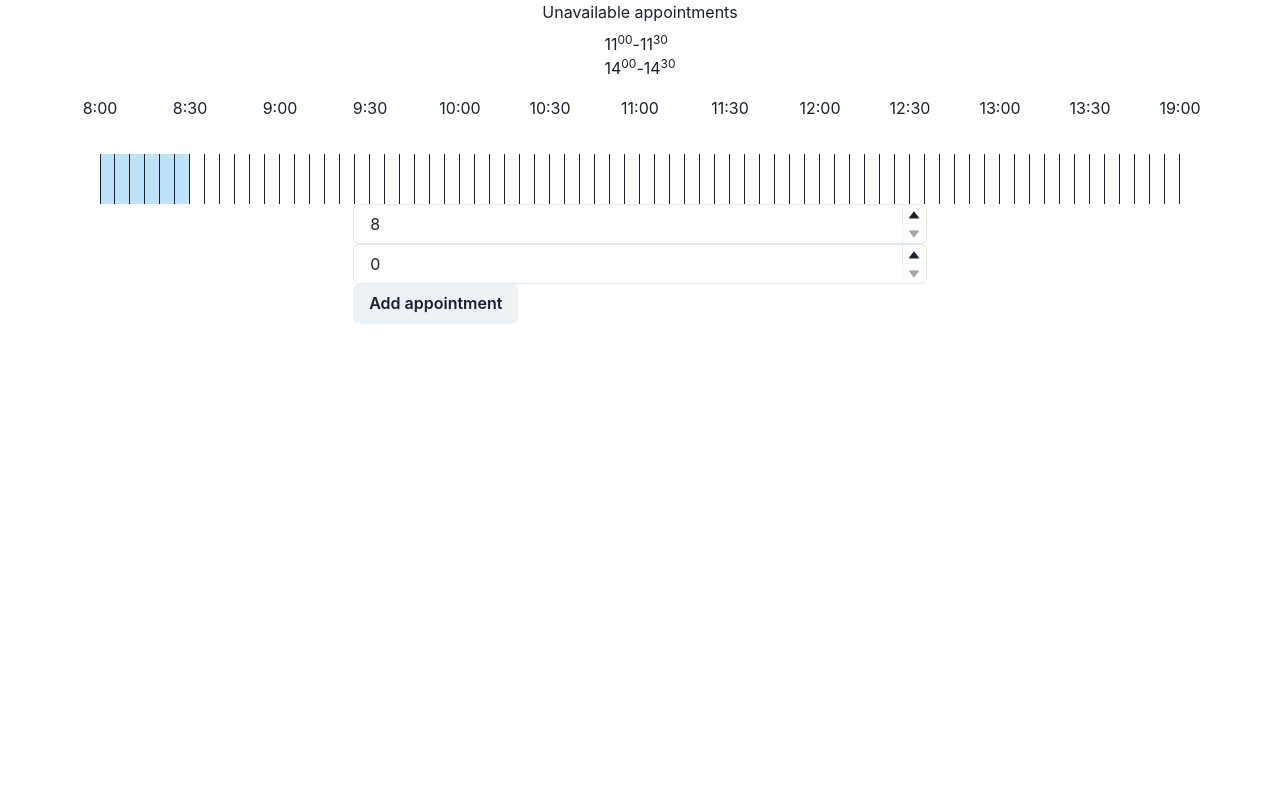
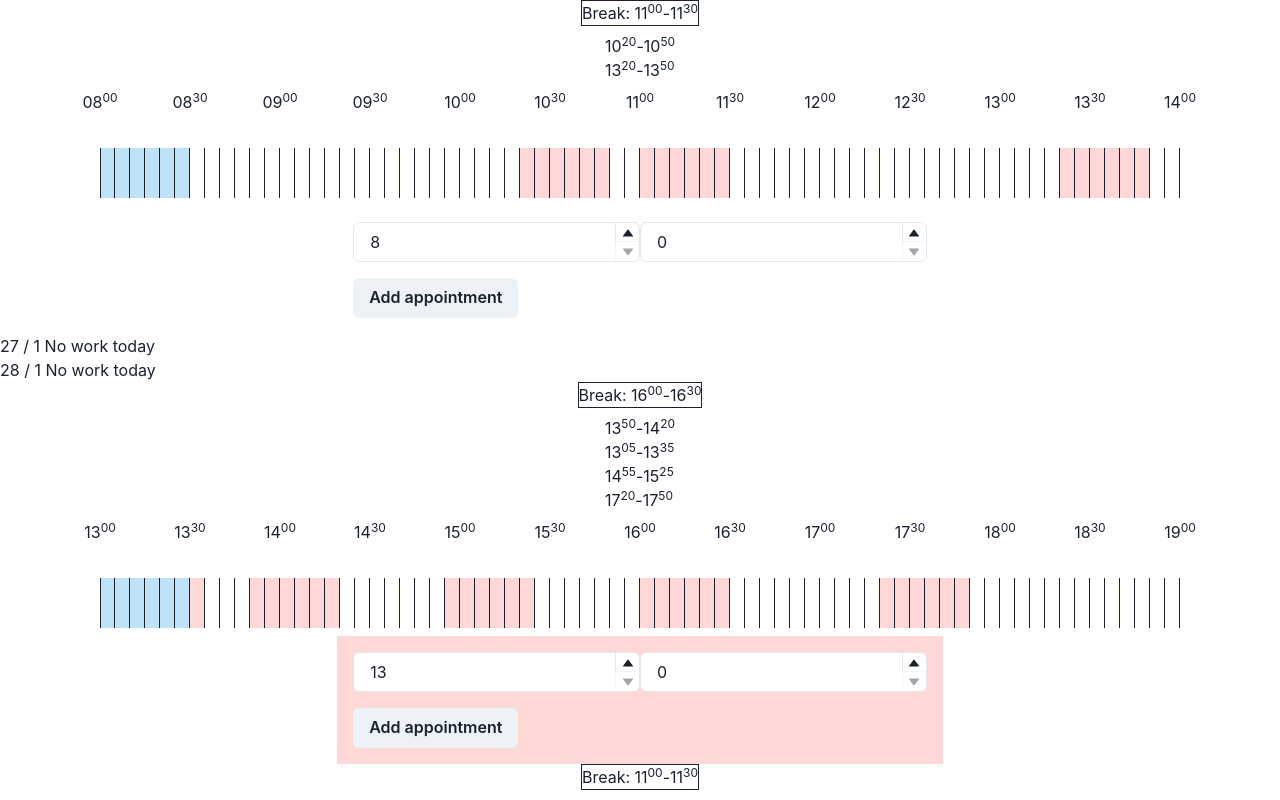
Before and after one commit to voiys/infobip-assignment, a React (Create React App) app: page / in a window 1280 px wide. Shown: the top 800 px of the page. Built offline with nearby package versions, Linux system fonts and the light colour scheme.

Commit message:
the app had all the functionality it needs, now let's refactor

```diff
--- a/src/App.tsx
+++ b/src/App.tsx
@@ -1,109 +1,89 @@
 import { ChakraProvider } from '@chakra-ui/react';
-import { FC, useEffect, useState } from 'react';
-import Timetable from './components/Timetable';
-import TimetableInputForm from './components/TimetableInputForm';
-import TimetableUserAppointment from './components/TimetableUserAppointment';
-import { Appointment } from './types/Appointment';
-import { Cursor } from './types/Cursor';
-import { AppointmentType } from './utils/AppointmentType';
-import { DateTimeCalculator } from './utils/DateTimeCalculator';
-import { OffsetDate } from './utils/OffsetDate';
-import { RandomGenerator } from './utils/RandomGenerator';
-import { ScheduleDate } from './utils/ScheduleDate';
+import { FC } from 'react';
+import Timetables from './components/Timetables';
 
 const App: FC = () => {
-  const tomorrow = new ScheduleDate(new OffsetDate(3));
-  const tomorrowAppointments = RandomGenerator.appointmentsForWeek().filter(
-    appointment => {
-      const aDate = appointment.date.getDate();
-      const tDate = tomorrow.getDate();
-      const cond = aDate === tDate;
-      return cond;
-    }
-  );
-  const [hours, setHours] = useState(tomorrow.shiftStart[0].toString());
-  const [minutes, setMinutes] = useState(tomorrow.shiftStart[1].toString());
-  const [appointments, setAppointments] = useState(tomorrowAppointments);
-  const [userAppointment, setUserAppointment] = useState<
-    Appointment | undefined
-  >(undefined);
-  const [cursor, setCursor] = useState<Cursor>({
-    color: 'blue.100',
-    length: DateTimeCalculator.addAppointmentDuration(tomorrow).date
-      .minuteFactor,
-    position: 0,
-    isIntersecting: false,
-  });
-  const [invalidMessage, setInvalidMessage] = useState<
-    AppointmentType | undefined
-  >(undefined);
+  // const tomorrow = new ScheduleDate(new OffsetDate(4));
+  // const tomorrowAppointments = RandomGenerator.appointmentsForWeek().filter(
+  //   appointment => {
+  //     const aDate = appointment.date.getDate();
+  //     const tDate = tomorrow.getDate();
+  //     const cond = aDate === tDate;
+  //     return cond;
+  //   }
+  // );
+  // const [hours, setHours] = useState(tomorrow.shiftStart[0].toString());
+  // const [minutes, setMinutes] = useState(tomorrow.shiftStart[1].toString());
+  // const [appointments, setAppointments] = useState(tomorrowAppointments);
+  // const [userAppointment, setUserAppointment] = useState<
+  //   Appointment | undefined
+  // >(undefined);
+  // const [cursor, setCursor] = useState<Cursor>({
+  //   color: 'blue.100',
+  //   length: DateTimeCalculator.addAppointmentDuration(tomorrow).date
+  //     .minuteFactor,
+  //   position: 0,
+  //   isIntersecting: false,
+  // });
+  // const [invalidMessage, setInvalidMessage] = useState<
+  //   AppointmentType | undefined
+  // >(undefined);
 
-  const addAppointment = (appointment: Appointment) => {
-    setUserAppointment(appointment);
-    setAppointments(appointments => [...appointments, appointment]);
-  };
+  // const addAppointment = (appointment: Appointment) => {
+  //   setUserAppointment(appointment);
+  //   setAppointments(appointments => [...appointments, appointment]);
+  // };
 
-  const removeAppointment = () => {
-    if (userAppointment) {
-      setUserAppointment(undefined);
-      setAppointments(appointments =>
-        appointments.filter(
-          appointment => appointment.type !== AppointmentType.User
-        )
-      );
-    }
-  };
+  // const removeAppointment = () => {
+  //   if (userAppointment) {
+  //     setUserAppointment(undefined);
+  //     setAppointments(appointments =>
+  //       appointments.filter(
+  //         appointment => appointment.type !== AppointmentType.User
+  //       )
+  //     );
+  //   }
+  // };
 
-  useEffect(() => {
-    const cursorOnAppointment = tomorrow.createAppointment([
-      parseInt(hours),
-      parseInt(minutes),
-    ]);
-    const newCursorPosition = cursorOnAppointment.date.minuteFactor;
-    const appointmentIntersection = cursorOnAppointment.date.intersectionWith(
-      appointments
-    );
-    const cursorIsIntersecting = appointmentIntersection.length > 0;
+  // useEffect(() => {
+  //   const cursorOnAppointment = tomorrow.createAppointment([
+  //     parseInt(hours),
+  //     parseInt(minutes),
+  //   ]);
+  //   const newCursorPosition = cursorOnAppointment.date.minuteFactor;
+  //   const appointmentIntersection = cursorOnAppointment.date.intersectionWith(
+  //     appointments
+  //   );
+  //   const cursorIsIntersecting = appointmentIntersection.length > 0;
 
-    if (cursorIsIntersecting) {
-      const appointmentType = appointmentIntersection[0].type; // @todo -- interpret this
+  //   if (cursorIsIntersecting) {
+  //     const appointmentType = appointmentIntersection[0].type; // @todo -- interpret this
 
-      setInvalidMessage(appointmentType);
-    } else {
-      if (invalidMessage !== undefined) setInvalidMessage(undefined);
-    }
+  //     setInvalidMessage(appointmentType);
+  //   } else {
+  //     if (invalidMessage !== undefined) setInvalidMessage(undefined);
+  //   }
 
-    setCursor(oldCursor => ({
-      ...oldCursor,
-      position: newCursorPosition,
-      isIntersecting: cursorIsIntersecting,
-    }));
-  }, [hours, minutes, invalidMessage, appointments]);
+  //   setCursor(oldCursor => ({
+  //     ...oldCursor,
+  //     position: newCursorPosition,
+  //     isIntersecting: cursorIsIntersecting,
+  //   }));
+  // }, [hours, minutes, invalidMessage, appointments]);
+
+  // return (
+  //   <ChakraProvider resetCSS>
+  //     <Timetable
+  //       timetableDate={tomorrow}
+  //       appointments={appointments}
+  //       cursor={cursor}
+  //     />
+  //   </ChakraProvider>
+  // );
 
   return (
     <ChakraProvider resetCSS>
-      <Timetable
-        timetableDate={tomorrow}
-        appointments={appointments}
-        cursor={cursor}
-      />
-      {userAppointment ? (
-        <TimetableUserAppointment
-          timetableDate={userAppointment.date}
-          removeAppointment={removeAppointment}
-        />
-      ) : (
-        <TimetableInputForm
-          invalidMessage={invalidMessage}
-          appointments={appointments}
-          timetableDate={tomorrow}
-          hoursValue={hours}
-          minutesValue={minutes}
-          setHours={setHours}
-          setMinutes={setMinutes}
-          addAppointment={addAppointment}
-        />
-      )}
+      <Timetables />
     </ChakraProvider>
   );
 };
--- /dev/null
+++ b/src/components/NotWorking.tsx
@@ -0,0 +1,17 @@
+import { Flex } from '@chakra-ui/react';
+import { FC } from 'react';
+import { ScheduleDate } from '../utils/ScheduleDate';
+
+export interface NotWorkingProps {
+  timetableDate: ScheduleDate;
+}
+
+const NotWorking: FC<NotWorkingProps> = ({ children, timetableDate }) => {
+  return (
+    <Flex>
+      {timetableDate.getDate()} / {timetableDate.getMonth()} No work today
+    </Flex>
+  );
+};
+
+export default NotWorking;
--- a/src/components/TimeRange.tsx
+++ b/src/components/TimeRange.tsx
@@ -10,7 +10,7 @@ export interface TimeRangeProps {
 
 const TimeRange: FC<TimeRangeProps> = ({ time1, time2 }) => {
   return (
-    <Flex>
+    <Flex display='inline-flex'>
       <TimeComp time={time1} /> - <TimeComp time={time2} />
     </Flex>
   );
--- a/src/components/Timetable.tsx
+++ b/src/components/Timetable.tsx
@@ -1,64 +1,96 @@
-import { Flex, Grid, GridItem, Text, VStack } from '@chakra-ui/react';
+import { Box, Flex, Grid, GridItem, VStack } from '@chakra-ui/react';
 import { FC } from 'react';
+import { useTimetable } from '../hooks/useTimetable';
 import { Appointment } from '../types/Appointment';
-import { Cursor } from '../types/Cursor';
-import { AppointmentType } from '../utils/AppointmentType';
 import { DateTimeCalculator } from '../utils/DateTimeCalculator';
+import { PredicateDeterminator } from '../utils/PredicateDeterminator';
 import { ScheduleDate } from '../utils/ScheduleDate';
 import { chakraTheme } from '../utils/theme';
-import TimetableBody from './TimetableBody';
-import TimetableHeader from './TimetableHeader';
+import Time from './Time';
+import TimetableInputForm from './TimetableInputForm';
+import TimetableList from './TimetableList';
+import TimetableUserAppointment from './TimetableUserAppointment';
 
 export interface TimetableProps {
   timetableDate: ScheduleDate;
-  appointments: Appointment[];
-  cursor: Cursor;
+  initialAppointments: Appointment[];
+  addAppUserAppointment: (newAppointment: Appointment) => void;
+  removeAppUserAppointment: (toBeRemoved: Appointment | undefined) => void;
+  userAppointments: Appointment[];
 }
 
 const Timetable: FC<TimetableProps> = ({
   timetableDate,
+  initialAppointments,
+  addAppUserAppointment,
+  removeAppUserAppointment,
+  userAppointments,
+}) => {
+  const {
+    cursor,
+    userAppointment,
+    invalidMessage,
+    removeAppointment: removeAppointmentFromTimetable,
+    addAppointment: addAppointmentToTimetable,
+    hours,
+    minutes,
+    setHours,
+    setMinutes,
     appointments,
-  cursor,
-}) => {
+  } = useTimetable(timetableDate, initialAppointments);
+
+  const addAppointment = (newAppointment: Appointment) => {
+    addAppointmentToTimetable(newAppointment);
+    addAppUserAppointment(newAppointment);
+  };
+
+  const removeAppointment = () => {
+    removeAppUserAppointment(userAppointment);
+    removeAppointmentFromTimetable();
+  };
+
   return (
+    <>
       <VStack maxW='max-content' mx='auto'>
-      <TimetableHeader timetableDate={timetableDate} />
-      <TimetableBody
+        <TimetableList
+          appointments={appointments}
           timetableDate={timetableDate}
-        appointments={appointments.filter(
-          appointment =>
-            appointment.type !== AppointmentType.Break &&
-            appointment.type !== AppointmentType.EndOfShift
-        )}
         />
         <Flex w='full' position='relative'>
           <Grid templateColumns='repeat(72, 1fr)' templateRows='50px' w='full'>
             {Array.from({ length: 6 })
               .flatMap((_, i) => [
-              `${timetableDate.shiftStart[0] + i}:00`,
-              `${timetableDate.shiftStart[0] + i}:30`,
+                [timetableDate.shiftStart[0] + i, 0],
+                [timetableDate.shiftStart[0] + i, 30],
               ])
-            .map(i => (
+              .flatMap((time, i) => (
                 <GridItem
                   key={i}
                   colSpan={6}
                   textAlign='center'
                   transform='translateX(-50%)'
                 >
-                {i}
+                  <Time
+                    time={
+                      (PredicateDeterminator.isTime(time) && time) || [0, 0]
+                    }
+                  />
                 </GridItem>
               ))}
           </Grid>
-        <Text
+          <Box
             textAlign='center'
             transform='translateX(50%)'
             position='absolute'
             right='0'
           >
-          19:00
-        </Text>
+            <Time time={timetableDate.endOfShift} />
+          </Box>
         </Flex>
-      <Grid templateColumns='repeat(72, minmax(5px, 15px))' templateRows='50px'>
+        <Grid
+          templateColumns='repeat(72, minmax(5px, 15px))'
+          templateRows='50px'
+        >
           {Array.from({ length: 72 }).map((_, i) => (
             <GridItem
               key={i}
@@ -82,7 +114,27 @@ const Timetable: FC<TimetableProps> = ({
             />
           ))}
         </Grid>
+        {userAppointment ? (
+          <TimetableUserAppointment
+            timetableDate={userAppointment.date}
+            removeAppointment={removeAppointment}
+          />
+        ) : userAppointments.length == 2 ? (
+          <Box>no more appointments this week</Box>
+        ) : (
+          <TimetableInputForm
+            invalidMessage={invalidMessage}
+            appointments={appointments}
+            timetableDate={timetableDate}
+            hoursValue={hours}
+            minutesValue={minutes}
+            setHours={setHours}
+            setMinutes={setMinutes}
+            addAppointment={addAppointment}
+          />
+        )}
       </VStack>
+    </>
   );
 };
 
--- a/src/components/TimetableHeader.tsx
+++ b/src/components/TimetableHeader.tsx
@@ -1,4 +1,4 @@
-import { List, ListItem, Text } from '@chakra-ui/react';
+import { Box, HStack } from '@chakra-ui/react';
 import { FC } from 'react';
 import { DateTimeCalculator } from '../utils/DateTimeCalculator';
 import { ScheduleDate } from '../utils/ScheduleDate';
@@ -9,27 +9,20 @@ export interface TimetableHeaderProps {
 }
 
 const TimetableHeader: FC<TimetableHeaderProps> = ({ timetableDate }) => {
-  const unavailableAppointments = [
-    timetableDate.breakAppointment,
-    timetableDate.endOfShiftAppointment,
-  ];
   return (
-    <>
-      <Text>Unavailable appointments</Text>
-      <List>
-        {unavailableAppointments.map((appointment, i) => (
-          <ListItem key={i}>
-            <TimeRange
-              time1={appointment.date.time}
-              time2={
-                DateTimeCalculator.addAppointmentDuration(appointment.date).date
-                  .time
-              }
-            />
-          </ListItem>
-        ))}
-      </List>
-    </>
+    <HStack border='1px' spacing='gap-md'>
+      <Box>
+        Break:{' '}
+        <TimeRange
+          time1={timetableDate.breakAppointment.date.time}
+          time2={
+            DateTimeCalculator.addAppointmentDuration(
+              timetableDate.breakAppointment.date
+            ).date.time
+          }
+        />
+      </Box>
+    </HStack>
   );
 };
 
--- a/src/components/TimetableInputForm.tsx
+++ b/src/components/TimetableInputForm.tsx
@@ -1,4 +1,4 @@
-import { Box, Button, Flex, Tooltip } from '@chakra-ui/react';
+import { Button, Flex } from '@chakra-ui/react';
 import { Dispatch, FC, FormEventHandler, SetStateAction } from 'react';
 import { Time } from '../types/Time';
 import { Appointment } from '../types/Appointment';
@@ -41,10 +41,27 @@ const TimetableInputForm: FC<TimetableInputFormProps> = ({
     }
   };
 
+  const messageExists = invalidMessage !== undefined;
+  let tooltipLabel;
+
+  if (messageExists) {
+    switch (invalidMessage) {
+      case AppointmentType.Break:
+        tooltipLabel = "We're on break.";
+        break;
+      case AppointmentType.EndOfShift:
+        tooltipLabel = 'We go home on time.';
+        break;
+      case AppointmentType.Random:
+        tooltipLabel = 'An appointment already exists at the time.';
+        break;
+    }
+  }
+
   return (
     <Flex position='relative'>
-      <Tooltip isOpen={invalidMessage !== undefined} label='hi' placement='top'>
       <MotionContainer
+        p='4'
         as='form'
         onSubmit={handleSubmit}
         animate={{
@@ -54,6 +71,7 @@ const TimetableInputForm: FC<TimetableInputFormProps> = ({
               : chakraTheme.colors.white,
         }}
       >
+        <Flex justify='space-between' mb='4'>
           <TimetableInput
             timetableDate={timetableDate}
             value={hoursValue}
@@ -66,9 +84,11 @@ const TimetableInputForm: FC<TimetableInputFormProps> = ({
             setValue={setMinutes}
             type='minute'
           />
-          <Button type='submit'>Add appointment</Button>
+        </Flex>
+        <Button display='inline-block' mx='auto' type='submit'>
+          Add appointment
+        </Button>
       </MotionContainer>
-      </Tooltip>
     </Flex>
   );
 };
--- /dev/null
+++ b/src/components/TimetableList.tsx
@@ -0,0 +1,33 @@
+import { VStack } from '@chakra-ui/react';
+import { FC } from 'react';
+import { Appointment } from '../types/Appointment';
+import { AppointmentType } from '../utils/AppointmentType';
+import { ScheduleDate } from '../utils/ScheduleDate';
+import TimetableBody from './TimetableBody';
+import TimetableHeader from './TimetableHeader';
+
+export interface TimetableListProps {
+  timetableDate: ScheduleDate;
+  appointments: Appointment[];
+}
+
+const TimetableList: FC<TimetableListProps> = ({
+  timetableDate,
+  appointments,
+}) => {
+  return (
+    <VStack>
+      <TimetableHeader timetableDate={timetableDate} />
+      <TimetableBody
+        timetableDate={timetableDate}
+        appointments={appointments.filter(
+          appointment =>
+            appointment.type !== AppointmentType.Break &&
+            appointment.type !== AppointmentType.EndOfShift
+        )}
+      />
+    </VStack>
+  );
+};
+
+export default TimetableList;
--- /dev/null
+++ b/src/components/Timetables.tsx
@@ -0,0 +1,71 @@
+import { FC, useState } from 'react';
+import { Appointment } from '../types/Appointment';
+import { OffsetDate } from '../utils/OffsetDate';
+import { RandomGenerator } from '../utils/RandomGenerator';
+import { ScheduleDate } from '../utils/ScheduleDate';
+import NotWorking from './NotWorking';
+import Timetable from './Timetable';
+
+const Timetables: FC = () => {
+  const weekFromTomorrow = Array.from({ length: 7 }).map(
+    (_, i) => new ScheduleDate(new OffsetDate(1 + i))
+  );
+  const allAppointments = RandomGenerator.appointmentsForWeek(
+    weekFromTomorrow,
+    15
+  );
+  const [userAppointments, setUserAppointments] = useState<Appointment[]>([]);
+
+  const addAppUserAppointment = (newAppointment: Appointment) => {
+    const existingForTheDate = userAppointments.find(
+      appointment => appointment.date === newAppointment.date
+    );
+
+    if (!existingForTheDate) {
+      setUserAppointments([...userAppointments, newAppointment]);
+    }
+  };
+
+  const removeAppUserAppointment = (toBeRemoved: Appointment | undefined) => {
+    if (toBeRemoved) {
+      const existingForTheDate = userAppointments.find(
+        appointment => appointment.date.getDate() === toBeRemoved.date.getDate()
+      );
+
+      if (existingForTheDate) {
+        setUserAppointments(
+          userAppointments.filter(
+            appointment =>
+              appointment.date.getDate() === existingForTheDate.date.getDate()
+          )
+        );
+      }
+    }
+  };
+
+  return (
+    <>
+      {weekFromTomorrow.map((day, i) =>
+        day.isWorkingDay ? (
+          <Timetable
+            key={i}
+            userAppointments={userAppointments}
+            addAppUserAppointment={addAppUserAppointment}
+            removeAppUserAppointment={removeAppUserAppointment}
+            timetableDate={day}
+            initialAppointments={allAppointments.filter(appointment => {
+              const appointmentDate = appointment.date.getDate();
+              const thisDate = day.getDate();
+              const cond = appointmentDate === thisDate;
+              return cond;
+            })}
+          />
+        ) : (
+          <NotWorking key={i} timetableDate={day} />
+        )
+      )}
+    </>
+  );
+};
+
+export default Timetables;
--- a/src/hooks/useTimetable.tsx
+++ b/src/hooks/useTimetable.tsx
@@ -70,7 +70,7 @@ const useTimetable = (
       position: newCursorPosition,
       isIntersecting: cursorIsIntersecting,
     }));
-  }, [hours, minutes, invalidMessage, appointments]);
+  }, [hours, minutes, invalidMessage, appointments, timetableDate]);
 
   return {
     hours,
@@ -80,6 +80,9 @@ const useTimetable = (
     addAppointment,
     removeAppointment,
     invalidMessage,
+    cursor,
+    setHours,
+    setMinutes,
   };
 };
 
--- a/src/utils/RandomGenerator.tsx
+++ b/src/utils/RandomGenerator.tsx
@@ -1,5 +1,4 @@
 import { Appointment } from '../types/Appointment';
-import { OffsetDate } from './OffsetDate';
 import { ScheduleDate } from './ScheduleDate';
 
 class RandomGenerator {
@@ -8,12 +7,11 @@ class RandomGenerator {
     return Math.floor(Math.random() * range) * step + min;
   }
 
-  static appointmentsForWeek(numberOfAppointments: number = 15) {
-    const weekFromTomorrow = Array.from({ length: 7 }).map(
-      (_, i) => new ScheduleDate(new OffsetDate(1 + i))
-    );
-
-    const onlyWorkingDays = weekFromTomorrow.filter(day => day.isWorkingDay);
+  static appointmentsForWeek(
+    week: ScheduleDate[],
+    numberOfAppointments: number = 15
+  ) {
+    const onlyWorkingDays = week.filter(day => day.isWorkingDay);
     const workingDaysWithDefaultAppointments = onlyWorkingDays.flatMap(day => [
       day.breakAppointment,
       day.endOfShiftAppointment,
--- a/src/utils/theme.ts
+++ b/src/utils/theme.ts
@@ -1,5 +1,13 @@
 import { extendTheme, theme as chakraTheme } from '@chakra-ui/react';
 
-const theme = extendTheme({});
+const space = {
+  'gap-sm': chakraTheme.space[2],
+  'gap-md': chakraTheme.space[3],
+  'gap-lg': chakraTheme.space[6],
+};
+
+const theme = extendTheme({
+  space,
+});
 
 export { theme, chakraTheme };
```
Lines whose indentation alone changed are shown as unchanged.
